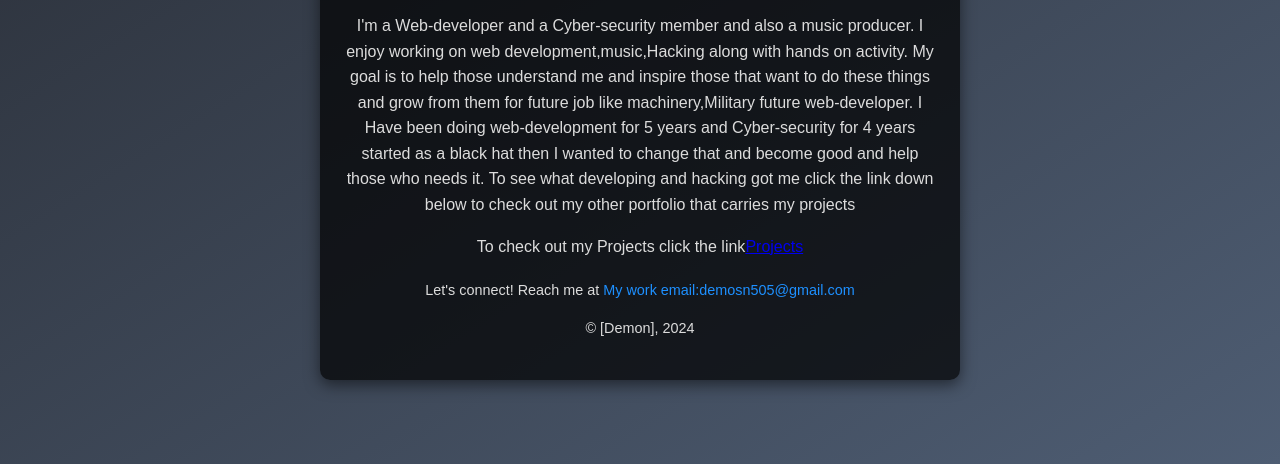
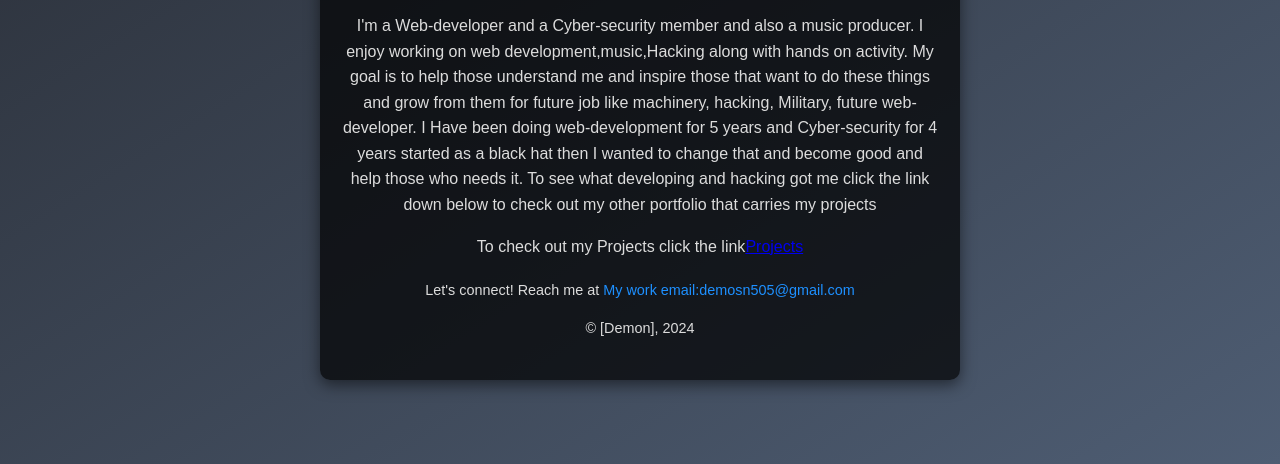
Before and after one commit to dhkiller350/About-me.com, a plain HTML site: page index.html in a window 1280 px wide. Shown: the part 336-800 px from the top of the page. Drawn offline with Linux system fonts and the light colour scheme.

Commit message:
Update index.html

```diff
--- a/index.html
+++ b/index.html
@@ -18,9 +18,8 @@
             <h2>About Me</h2>
             <p>
                 I'm a Web-developer and a Cyber-security member and also a music producer. I enjoy working on web development,music,Hacking along with hands on activity.
-                My goal is to help those understand me and inspire those that want to do these things and grow from them for future job like machinery,Military future web-developer.
+                My goal is to help those understand me and inspire those that want to do these things and grow from them for future job like machinery, hacking, Military, future web-developer.
                 I Have been doing web-development for 5 years and Cyber-security for 4 years started as a black hat then I wanted to change that and become good and help those who needs it.
-
                 To see what developing and hacking got me click the link down below to check out my other portfolio that carries my projects
             </p>
             <p>To check out my Projects click the link<a href="https://dhkiller350.github.io/Project-portfolio/">Projects</a></p>
```
